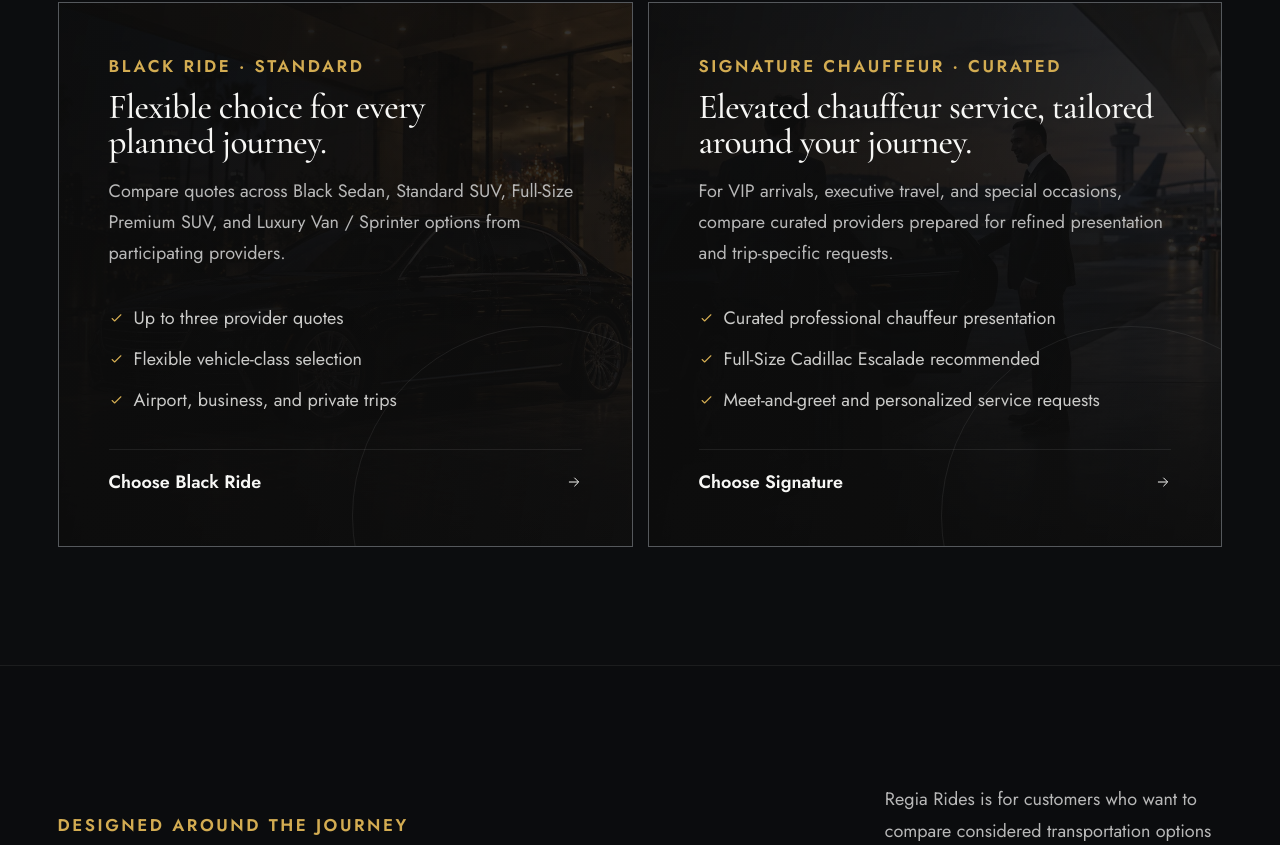
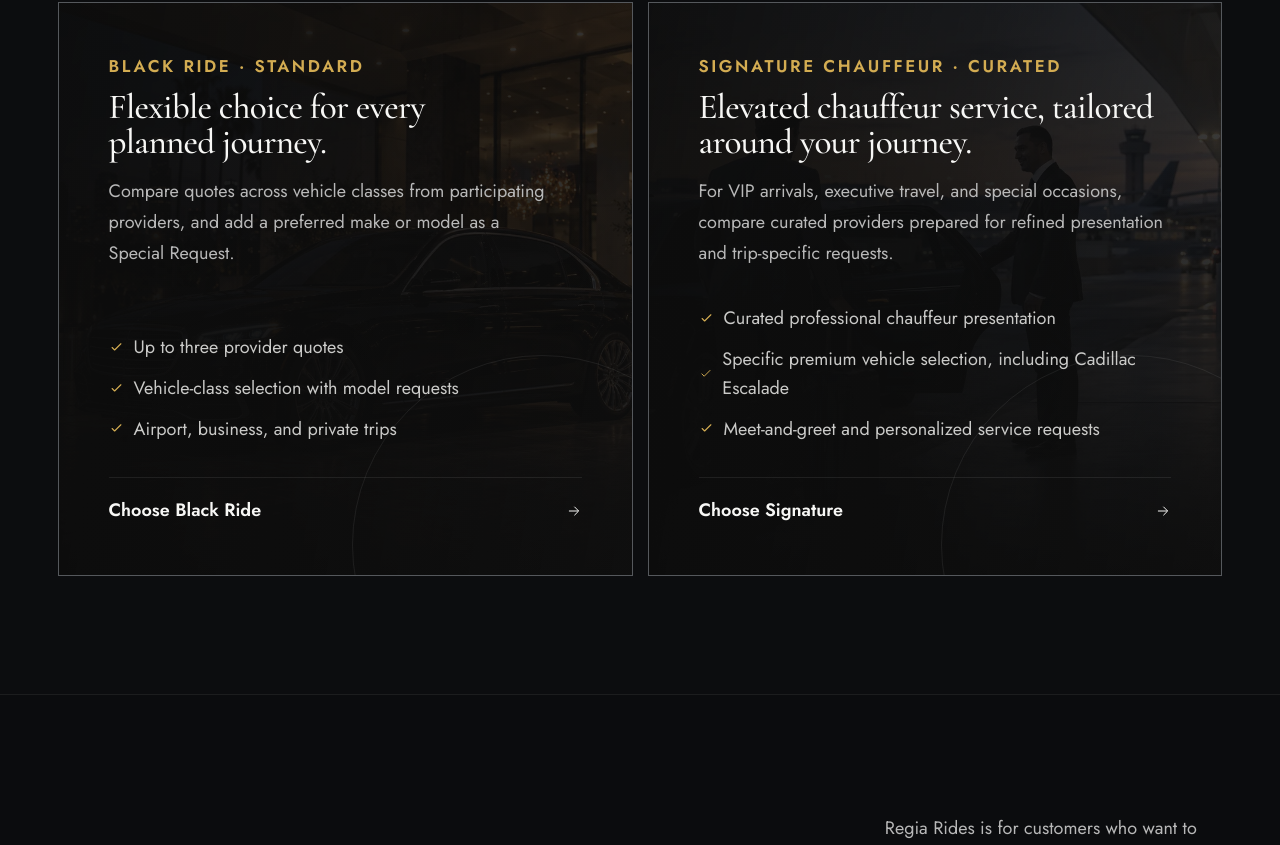
Before and after one commit to Jacob0693/regiarides, a Next.js app: page / in a window 1280 px wide. Shown: the part 1408-2253 px from the top of the page. Built offline with nearby package versions, Linux system fonts and the light colour scheme.

Commit message:
Align vehicle request rules and customer FAQ

```diff
--- a/src/app/page.tsx
+++ b/src/app/page.tsx
@@ -30,11 +30,16 @@
 ] as const;
 
 const faqs = [
+  ["What is the difference between Black Ride and Signature Chauffeur?", "Black Ride lets you compare professional transportation across available vehicle classes and add a preferred make or model as a Special Request. Signature Chauffeur is a curated premium service that lets you designate a specific premium vehicle, together with elevated chauffeur and service requirements."],
+  ["How far in advance should I request a ride?", "Submit your request as early as possible so participating providers have time to review the itinerary and prepare an accurate quote. Coverage and availability vary by trip, and submitting a request does not guarantee that quotes will be available."],
+  ["What information do I need to request quotes?", "Provide the pickup and destination, date and time, passenger and luggage counts, flight details when applicable, vehicle preference, additional stops, and any service or accessibility requests that providers should evaluate."],
+  ["Can I request a specific vehicle, such as a Cadillac Escalade?", "Yes. With Black Ride, choose a vehicle class and add a preferred make or model as a Special Request; a provider can confirm and price that request in its quote. With Signature Chauffeur, you can designate a specific premium vehicle, such as a Cadillac Escalade, and the exact vehicle must be confirmed in the quote you select."],
+  ["Can I request airport meet-and-greet service?", "Yes. Add meet-and-greet, a name sign, luggage assistance, or other arrival preferences to the request. Each quote should show which requested services the provider has confirmed and included."],
+  ["What happens if my flight is delayed?", "Include the correct airline and flight number with your airport request. Participating providers can state their flight-monitoring, complimentary-waiting, and additional-waiting terms in the quote so you can review them before selecting."],
+  ["Can I add extra stops or arrange multiple rides?", "Yes. Add stops to a single continuous trip when appropriate, or choose Multiple Transfers for two or more independent rides with separate pickup locations, destinations, dates, or times."],
+  ["Can I request child seats or other special accommodations?", "Yes. Add the seat type and quantity, passenger needs, accessibility details, or other accommodations as requests. A requested item is confirmed only when it is explicitly included in the provider quote you select."],
+  ["How many quotes can I receive?", "You may receive up to three provider quotes for an eligible request. The number of quotes can vary based on coverage, trip details, service requirements, and availability."],
   ["Does Regia Rides operate its own fleet?", "No. Regia Rides is a quote and booking platform connecting customers with participating independent transportation providers. Transportation is performed by the selected provider."],
-  ["How many quotes can I receive?", "You may receive up to three provider quotes for an eligible request. The number of quotes can vary based on coverage, trip details, and availability."],
-  ["What is the difference between Black Ride and Signature Chauffeur?", "Black Ride offers professional transportation across standard vehicle classes. Signature Chauffeur is a curated premium service level with qualified providers, drivers, vehicles, and enhanced service standards."],
-  ["Can I arrange several rides in one request?", "Yes. Choose Multiple Transfers when you have two or more independent rides with separate pickup locations, destinations, dates, or times."],
-  ["Can I request an airport pickup or drop-off?", "Yes. Airport requests collect the relevant flight and schedule details so participating providers can prepare an accurate quote."],
 ] as const;
 
 function ArrowIcon() {
@@ -112,14 +117,14 @@
         <div className="level-grid">
           <article className="level-card level-card-standard">
             <Image className="level-card-image" src="/images/regia-black-sedan.webp" alt="Black executive sedan ready for a prearranged Black Ride" fill sizes="(max-width: 760px) 100vw, 50vw" />
-            <div><p className="card-kicker">BLACK RIDE · STANDARD</p><h3>Flexible choice for every planned journey.</h3><p>Compare quotes across Black Sedan, Standard SUV, Full-Size Premium SUV, and Luxury Van / Sprinter options from participating providers.</p></div>
-            <ul><li><CheckIcon /> Up to three provider quotes</li><li><CheckIcon /> Flexible vehicle-class selection</li><li><CheckIcon /> Airport, business, and private trips</li></ul>
+            <div><p className="card-kicker">BLACK RIDE · STANDARD</p><h3>Flexible choice for every planned journey.</h3><p>Compare quotes across vehicle classes from participating providers, and add a preferred make or model as a Special Request.</p></div>
+            <ul><li><CheckIcon /> Up to three provider quotes</li><li><CheckIcon /> Vehicle-class selection with model requests</li><li><CheckIcon /> Airport, business, and private trips</li></ul>
             <a href="#quote-entry">Choose Black Ride <ArrowIcon /></a>
           </article>
           <article className="level-card level-card-signature">
             <Image className="level-card-image" src="/images/regia-airport-chauffeur.webp" alt="Professional chauffeur in a suit welcoming a passenger beside a black vehicle" fill sizes="(max-width: 760px) 100vw, 50vw" />
             <div><p className="card-kicker">SIGNATURE CHAUFFEUR · CURATED</p><h3>Elevated chauffeur service, tailored around your journey.</h3><p>For VIP arrivals, executive travel, and special occasions, compare curated providers prepared for refined presentation and trip-specific requests.</p></div>
-            <ul><li><CheckIcon /> Curated professional chauffeur presentation</li><li><CheckIcon /> Full-Size Cadillac Escalade recommended</li><li><CheckIcon /> Meet-and-greet and personalized service requests</li></ul>
+            <ul><li><CheckIcon /> Curated professional chauffeur presentation</li><li><CheckIcon /> Specific premium vehicle selection, including Cadillac Escalade</li><li><CheckIcon /> Meet-and-greet and personalized service requests</li></ul>
             <a href="#quote-entry">Choose Signature <ArrowIcon /></a>
           </article>
         </div>
```
